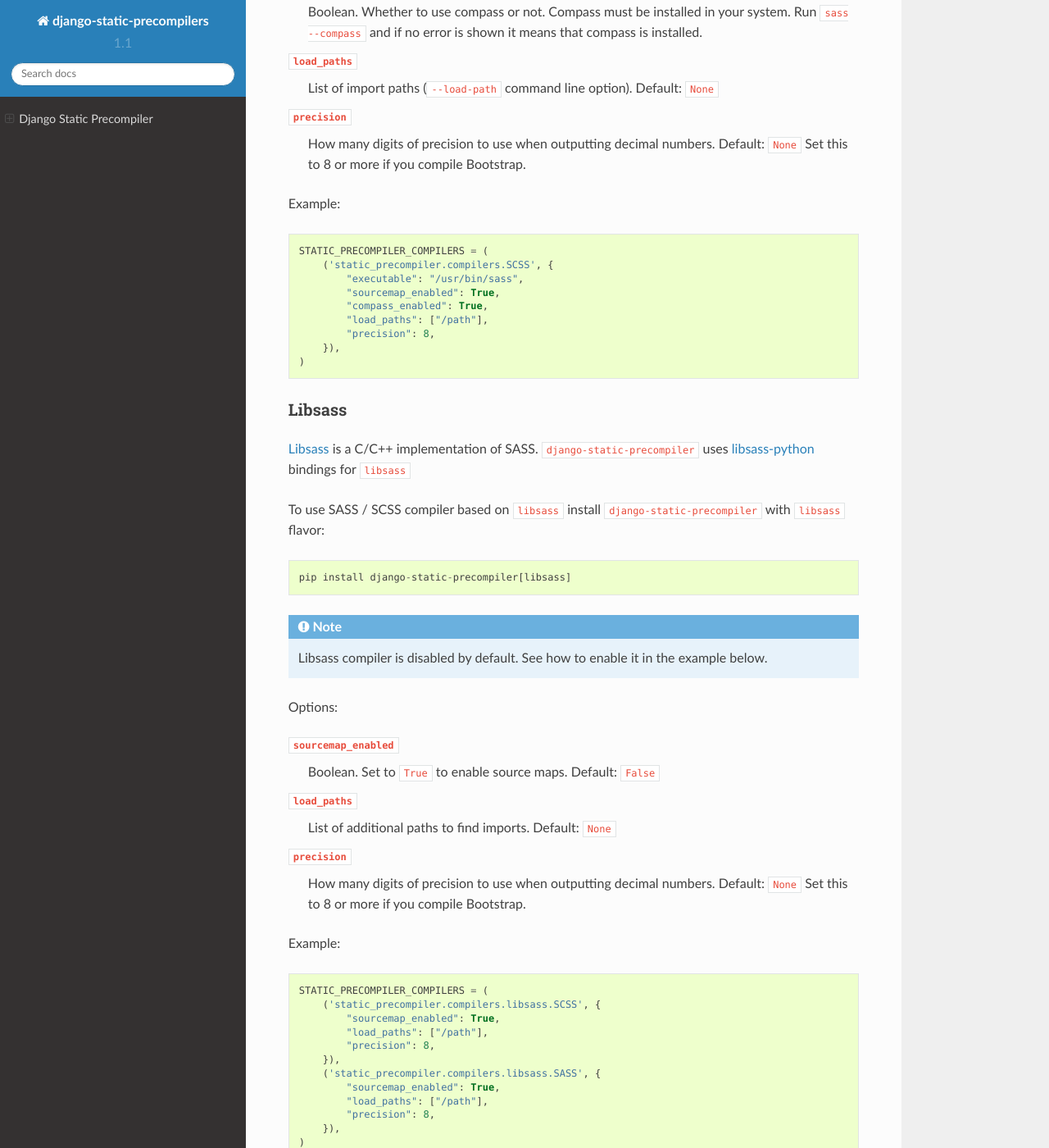
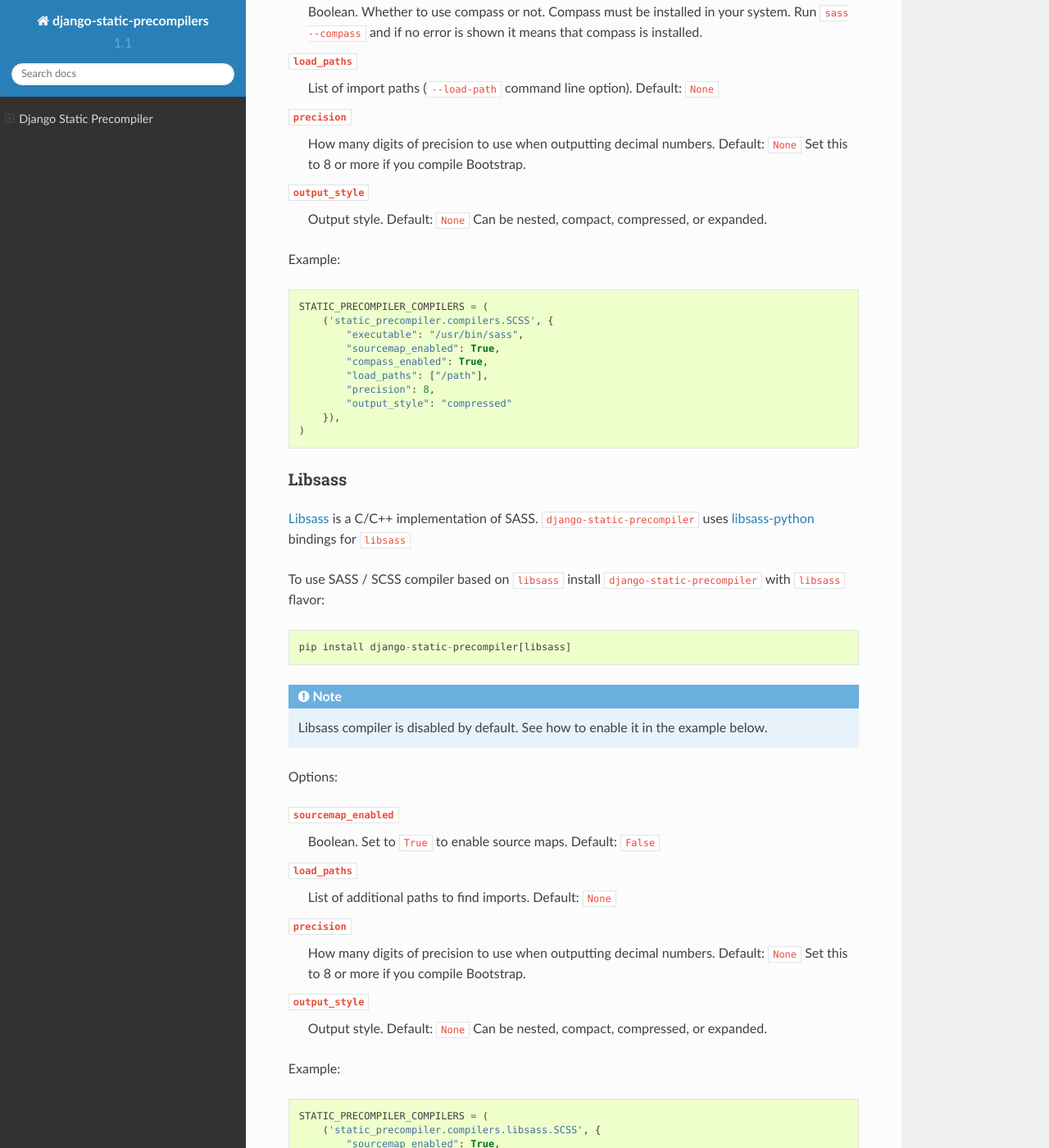
Before and after one commit to andreyfedoseev/django-static-precompiler, a Sphinx documentation site: the page built from docs/index.rst, in a window 1280 px wide and 1400 px high, scrolled down 5585 px. Shown: the whole window at 82% size. Built offline with Sphinx 7.4.7 and the Read the Docs theme 2.0.0, drawn with Linux system fonts in a browser that asks for light colours; some of the changed text lies outside the part shown.

Commit message:
Add `output_style` option to SASS / SCSS / LibSass compilers

```diff
--- a/CHANGES.rst
+++ b/CHANGES.rst
@@ -6,14 +6,15 @@
 ===
 
 - Fix Stylus compiler to actually enable support for detecting changes in imported files
-- Add `precision` option to SASS / SCSS / LibSass compilers. Set it to 8 or more if you compile Bootstrap.
+- Add ``precision`` option to SASS / SCSS / LibSass compilers. Set it to 8 or more if you compile Bootstrap.
+- Add ``output_style`` option to SASS / SCSS / LibSass compilers.
 
 
 1.2
 ===
 
 - Add LiveScript compiler
-- Add support for `--global-var` option in LESS compiler
+- Add support for ``--global-var`` option in LESS compiler
 - Add SCSS / SASS compiler based on Libsass
 
 
--- a/docs/index.rst
+++ b/docs/index.rst
@@ -259,6 +259,10 @@
   How many digits of precision to use when outputting decimal numbers. Default: ``None``
   Set this to 8 or more if you compile Bootstrap.
 
+``output_style``
+  Output style. Default: ``None``
+  Can be nested, compact, compressed, or expanded.
+
 Example::
 
     STATIC_PRECOMPILER_COMPILERS = (
@@ -268,6 +272,7 @@
             "compass_enabled": True,
             "load_paths": ["/path"],
             "precision": 8,
+            "output_style": "compressed"
         }),
     )
 
@@ -297,6 +302,10 @@
   How many digits of precision to use when outputting decimal numbers. Default: ``None``
   Set this to 8 or more if you compile Bootstrap.
 
+``output_style``
+  Output style. Default: ``None``
+  Can be nested, compact, compressed, or expanded.
+
 Example::
 
     STATIC_PRECOMPILER_COMPILERS = (
@@ -309,6 +318,7 @@
             "sourcemap_enabled": True,
             "load_paths": ["/path"],
             "precision": 8,
+            "output_style": "compressed"
         }),
     )
 
```
Also changed, not shown: 3 other files.
